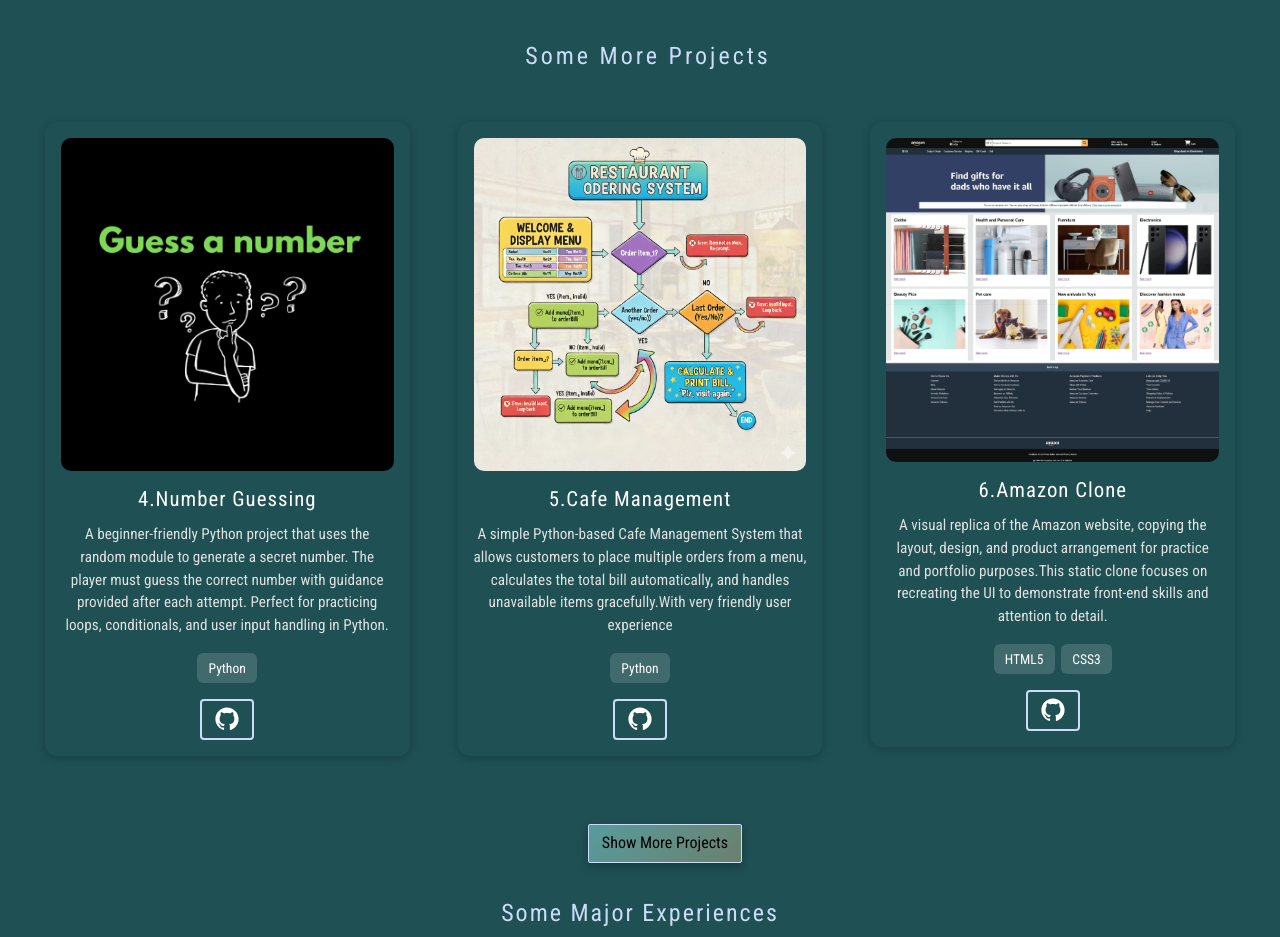
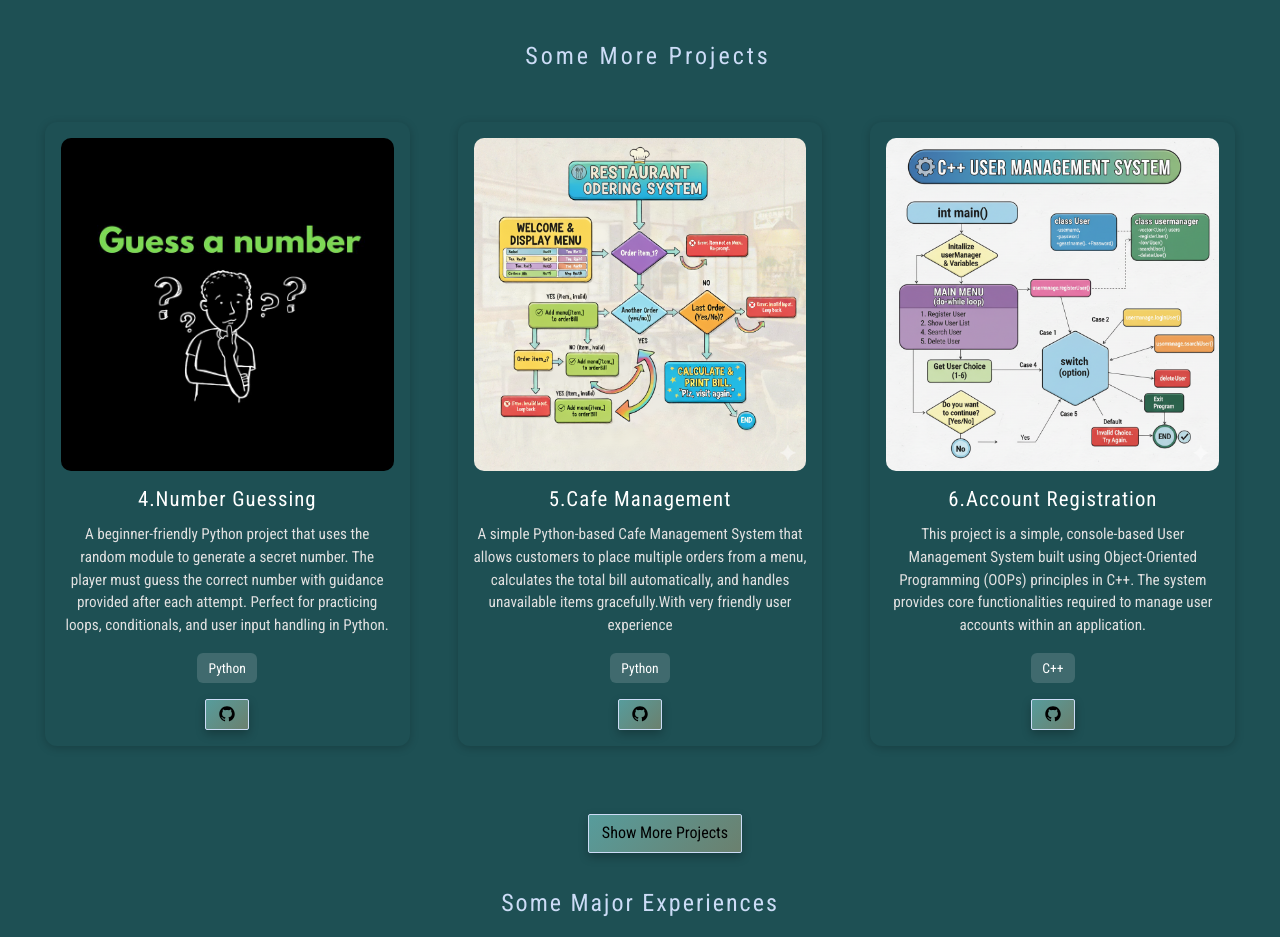
Before and after one commit to BittuRaj124365/Portfolio, a React (Vite) app: page / in a window 1280 px wide. Shown: the part 3400-4337 px from the top of the page. Built offline with nearby package versions, Linux system fonts and the light colour scheme.

Commit message:
Did some modifications and added this portfolio itselt to project section in projectcontainer3

```diff
--- a/src/App.css
+++ b/src/App.css
@@ -1,7 +1,8 @@
+/* background-color: rgb(41, 71, 71);  */
 body {
-  /* background-color: rgb(41, 71, 71);  */
   background-color: rgb(30, 80, 84);
 }
+
 body {
   font-family: "Roboto Condensed", sans-serif;
   font-weight: 400;
--- a/src/Components/Heading/Heading.jsx
+++ b/src/Components/Heading/Heading.jsx
@@ -31,6 +31,7 @@ const Heading = () => {
     return () => window.removeEventListener("scroll", handleScroll);
   }, [lastScrollY]);
   return (
+    <>
     <div
       className={`${style.navbarWrapper} ${showNav ? style.show : style.hide}`}
     >
@@ -86,6 +87,7 @@ const Heading = () => {
         </nav>
       </div>
     </div>
+    </>
   );
 };
 
--- a/src/Components/Projects/Project2/ProjectStructure2.module.css
+++ b/src/Components/Projects/Project2/ProjectStructure2.module.css
@@ -90,20 +90,21 @@
   flex-direction: column;
   gap: 0.4rem;
   padding: 0.4rem 0.8rem;
-  background-color: transparent;
-  border: 2px solid #ccdcf6;
-  border-radius: 4px;
-  font-size: x-large;
-  color: white;
+  background: linear-gradient(135deg, #579c9c, #6b806e);
+  border: 1px solid #ccdcf6;
+  border-radius: 2px;
+  /* font-size: x-large; */
+  color: black;
   text-decoration: none;
   font-weight: bold;
   transition: all 0.3s ease;
+  box-shadow: 0 4px 10px rgba(0, 0, 0, 0.25);
 }
 
 .button:hover {
-  /* background-color: white; */
-  color: black;
-  transform: scale(1.05);
+  background: linear-gradient(135deg, #78534c, #a9a784);
+  transform: scale(1);
+  box-shadow: 0 6px 14px rgba(0, 0, 0, 0.35);
 }
 
 /* Responsive styling */
--- a/src/Components/Projects/Project3/ProjectStructure3.module.css
+++ b/src/Components/Projects/Project3/ProjectStructure3.module.css
@@ -85,6 +85,7 @@
   transition: all 0.3s ease;
   box-shadow: 0 4px 10px rgba(0, 0, 0, 0.25);
 }
+
 .button:hover {
   background: linear-gradient(135deg, #78534c, #a9a784);
   transform: scale(1);
--- a/src/Components/Projects/ProjectContainer2.jsx
+++ b/src/Components/Projects/ProjectContainer2.jsx
@@ -1,12 +1,9 @@
 import React from "react";
 import ProjectStructure from "./Project2/ProjectStructure2";
 import styles from "./Project2/ProjectStructure2.module.css";
-// import project1 from "../../assets/project1.jpg";
-// import project2 from "../../assets/project2.jpg";
-// import project3 from "../../assets/project3.png";
 import porject4 from "../../assets/project4.jpg";
 import project5 from "../../assets/project5.png";
-import project6 from "../../assets/amazonClone.jpeg";
+import project6 from "../../assets/Project7.png";
 const ProjectContainer2 = () => {
   const projects = [
     {
@@ -29,12 +26,13 @@ const ProjectContainer2 = () => {
     },
     {
       image: project6,
-      title: "6.Amazon Clone",
+      title: "6.Account Registration",
       description:
-        "A visual replica of the Amazon website, copying the layout, design, and product arrangement for practice and portfolio purposes.This static clone focuses on recreating the UI to demonstrate front-end skills and attention to detail.",
-      techStack: ["HTML5", "CSS3"],
-      githubLink: "https://github.com/BittuRaj124365/amazonClone.git",
-      liveLink: "https://bitturaj124365.github.io/amazonClone/",
+        "This project is a simple, console-based User Management System built using Object-Oriented Programming (OOPs) principles in C++. The system provides core functionalities required to manage user accounts within an application.",
+      techStack: ["C++"],
+      githubLink:
+        "https://github.com/BittuRaj124365/accountRegistrationForm.git",
+      liveLink: "#",
     },
   ];
 
--- a/src/Components/Projects/ProjectContainer3.jsx
+++ b/src/Components/Projects/ProjectContainer3.jsx
@@ -1,34 +1,34 @@
 import React, { useState } from "react";
 import ProjectStructure3 from "./Project3/ProjectStructure3";
-import ProjectImage7 from "../../assets/project7.png";
-// import ProjectImage8 from "../../assets/project8.jpeg";
+import ProjectImage7 from "../../assets/amazonClone.jpeg";
+import ProjectImage8 from "../../assets/project8.jpeg";
 import ProjectImage9 from "../../assets/project9.png";
 import ProjectImage10 from "../../assets/project10.png";
+import ProjectImage11 from "../../assets/project11.jpeg";
 import styles from "./Project3/ProjectStructure3.module.css";
 const ProjectContainer3 = () => {
   const projects = [
     {
       image: ProjectImage7,
-      title: "7.Account Registration",
+      title: "7.Amazon Clone",
       description:
-        "This project is a simple, console-based User Management System built using Object-Oriented Programming (OOPs) principles in C++. The system provides core functionalities required to manage user accounts within an application.",
-      techStack: ["C++"],
-      githubLink:
-        "https://github.com/BittuRaj124365/accountRegistrationForm.git",
-      // liveLink: "#",
+        "A visual replica of the Amazon website, copying the layout, design, and product arrangement for practice and portfolio purposes.This static clone focuses on recreating the UI to demonstrate front-end skills and attention to detail with best and eco user experience.",
+      techStack: ["HTML5", "CSS3"],
+      githubLink: "https://github.com/BittuRaj124365/amazonClone.git",
+      liveLink: "https://bitturaj124365.github.io/amazonClone/",
     },
-    // {
-    //   image: ProjectImage8,
-    //   title: "Fresh-Menu web Clone",
-    //   description:
-    //     "A static clone of the FreshMenu restaurant website built using HTML and CSS. It replicates the layout and design of the original site, focusing on clean structure, modern styling, and responsive design to enhance front-end development skills.",
-    //   techStack: ["HTML5", "CSS3"],
-    //   githubLink: "https://github.com/BittuRaj124365/freshMenuWebsiteClone.git",
-    //   liveLink: "https://bitturaj124365.github.io/freshMenuWebsiteClone/",
-    // },
+    {
+      image: ProjectImage8,
+      title: "8.Fresh-Menu web Clone",
+      description:
+        "A static clone of the FreshMenu restaurant website built using HTML and CSS. It replicates the layout and design of the original site, focusing on clean structure, modern styling, and responsive design to enhance front-end development skills.",
+      techStack: ["HTML5", "CSS3"],
+      githubLink: "https://github.com/BittuRaj124365/freshMenuWebsiteClone.git",
+      liveLink: "https://bitturaj124365.github.io/freshMenuWebsiteClone/",
+    },
     {
       image: ProjectImage9,
-      title: "8.ToDo App",
+      title: "9.ToDo App",
       description:
         "A simple Python-based console application to manage daily tasks. It allows users to add, update, delete, and view tasks interactively, providing an easy way to stay organized through a command-line interface.",
       techStack: ["Python"],
@@ -37,7 +37,7 @@ const ProjectContainer3 = () => {
     },
     {
       image: ProjectImage10,
-      title: "9.Random Password",
+      title: "10.Random Password",
       description:
         "A simple Python program that generates strong, random passwords using letters, numbers, and symbols. It helps create secure passwords instantly, ensuring better data protection and privacy.",
       techStack: ["Python"],
@@ -45,14 +45,14 @@ const ProjectContainer3 = () => {
         "https://github.com/BittuRaj124365/randomPasswordGenerator.git",
       // liveLink: "#",
     },
-    // {
-    //   image: ProjectImage11,
-    //   title: "Project 5",
-    //   description: "Short description of Project 5.",
-    //   techStack: ["JavaScript", "API"],
-    //   githubLink: "https://github.com/username/project5",
-    //   liveLink: "https://project5.live",
-    // },
+    {
+      image: ProjectImage11,
+      title: "11.Protfolio",
+      description: "A modern and responsive personal portfolio that reflects my journey and passion as a web developer. It showcases my projects, technical skills, and creative approach towards building efficient and user-friendly web applications, all within a clean and minimal interface that ensures a smooth experience across every devices and browsers.",
+      techStack: ["React","Tailwind","JS(ES6+)","CSS3"],
+      githubLink: "https://github.com/BittuRaj124365 Portfolio.git",
+      liveLink: "#",
+    },
     // {
     //   image: ProjectImage12,
     //   title: "Project 6",
```
Also changed, not shown: Notes.txt, src/Components/Projects/Project3/ProjectStructure3.jsx (line endings or trailing spaces), src/assets/project11.jpeg (added).
